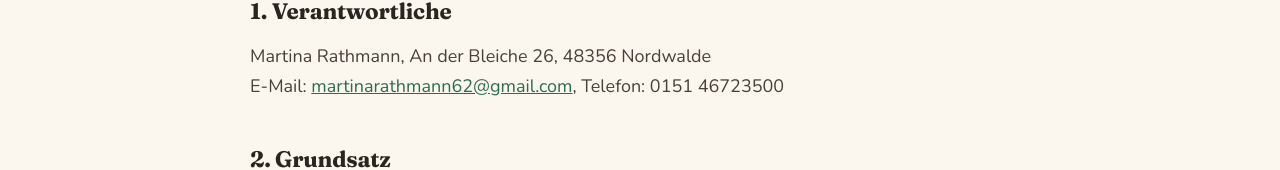
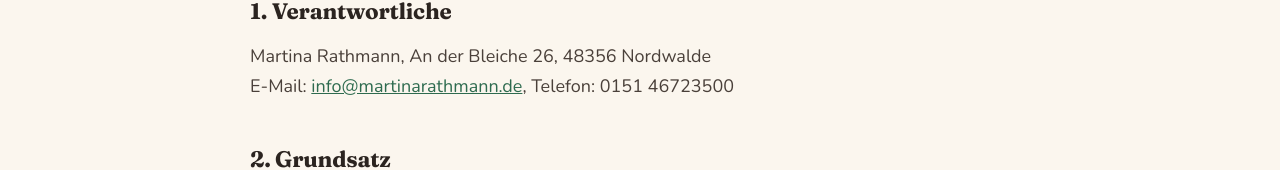
Before and after one commit to moritzrathmann/martinarathmann-de, a plain HTML site: page martinarathmann-de/martinarathmann-de/datenschutz.html in a window 1280 px wide. Shown: the part 275-445 px from the top of the page. Drawn offline with Linux system fonts and the light colour scheme.

Commit message:
Update datenschutz.html

```diff
--- a/martinarathmann-de/martinarathmann-de/datenschutz.html
+++ b/martinarathmann-de/martinarathmann-de/datenschutz.html
@@ -33,7 +33,7 @@
   <p class="eyebrow">Rechtliches</p>
   <h1>Datenschutzerklärung</h1>
   <h2>1. Verantwortliche</h2>
-  <p>Martina Rathmann, An der Bleiche 26, 48356 Nordwalde<br>E-Mail: <a href="mailto:martinarathmann62@gmail.com">martinarathmann62@gmail.com</a>, Telefon: 0151 46723500</p>
+  <p>Martina Rathmann, An der Bleiche 26, 48356 Nordwalde<br>E-Mail: <a href="mailto:info@martinarathmann.de">info@martinarathmann.de</a>, Telefon: 0151 46723500</p>
   <h2>2. Grundsatz</h2>
   <p>Diese Website verwendet keine Cookies, keine Analyse- oder Trackingdienste und bindet keine externen Inhalte wie Google Fonts, Karten oder Videos ein. Alle Schriften werden direkt von diesem Server geladen.</p>
   <h2>3. Hosting und Server-Logfiles</h2>
```
